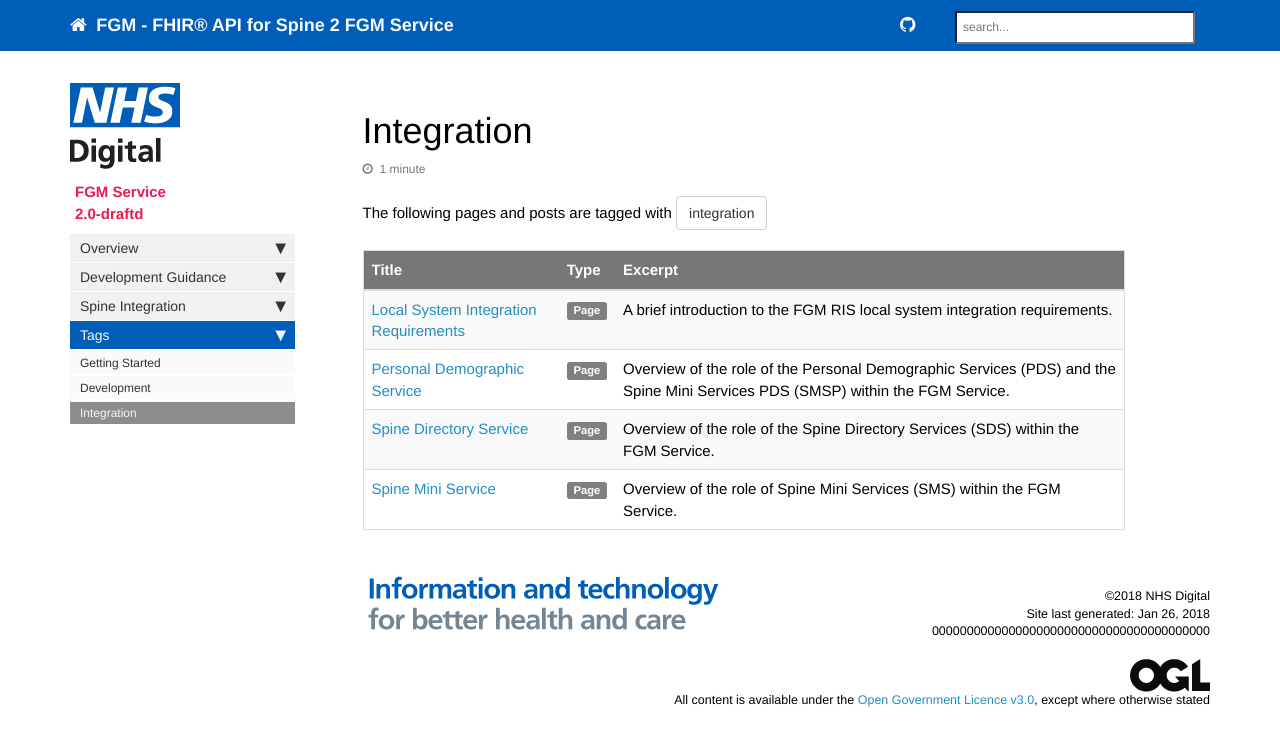
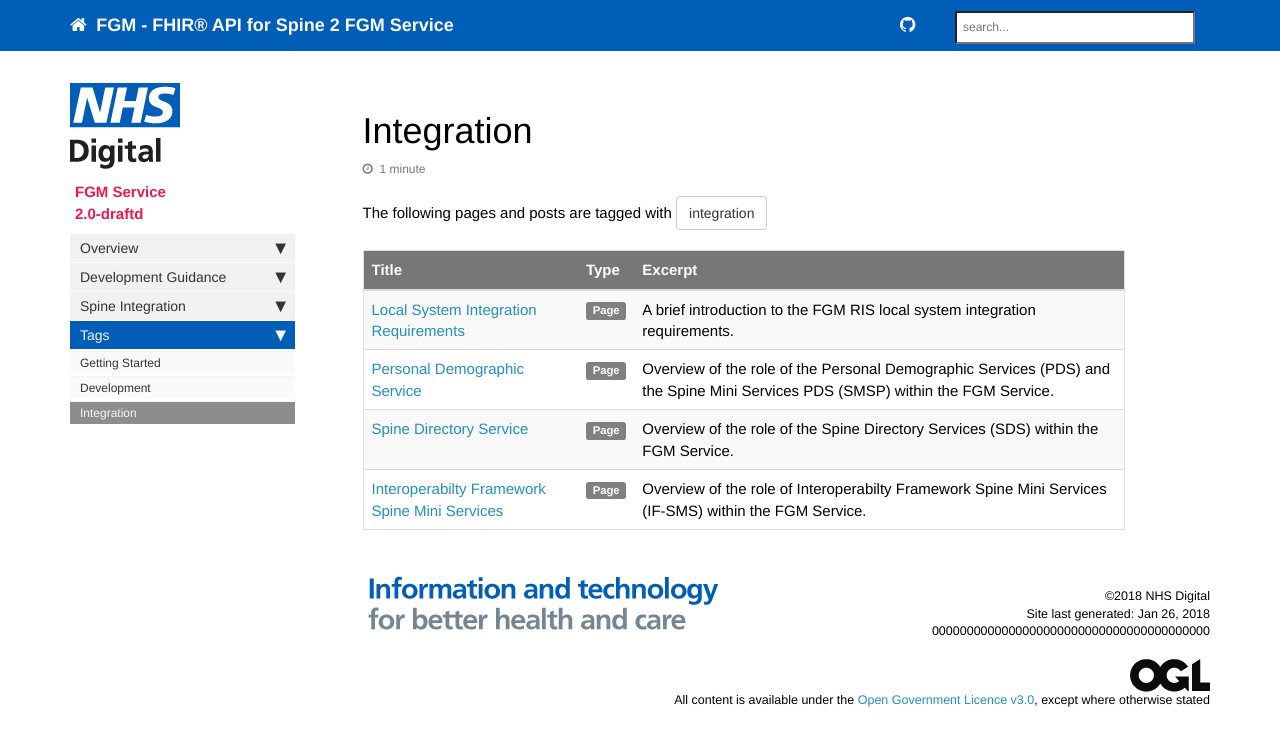
Before and after one commit to nhsconnect/fgm-risk-indication-service, a Jekyll site: the page built from pages/tags/tag_integration.md, in a window 1280 px wide. Shown: the top 746 px of the page. Built offline with Jekyll 4.4.1, drawn with Linux system fonts in a browser that asks for light colours; nearby versions of some CDN libraries; comment, search, counter and statistics services are not loaded.

Commit message:
post FGM Programme review amendments

```diff
--- a/_data/sidebars/overview_sidebar.yml
+++ b/_data/sidebars/overview_sidebar.yml
@@ -64,7 +64,7 @@ entries:
     - title: NHS Local System Integration
       url: /integration_nhs_local_system.html
       output: web
-    - title: Spine Mini Service
+    - title: IF Spine Mini Services
       url: /integration_spine_mini_service.html
       output: web
   - title: Tags
```
Also changed, not shown: pages/integration/integration_spine_mini_service.md (+23 -7 lines), Gemfile.lock, 3 other files.
